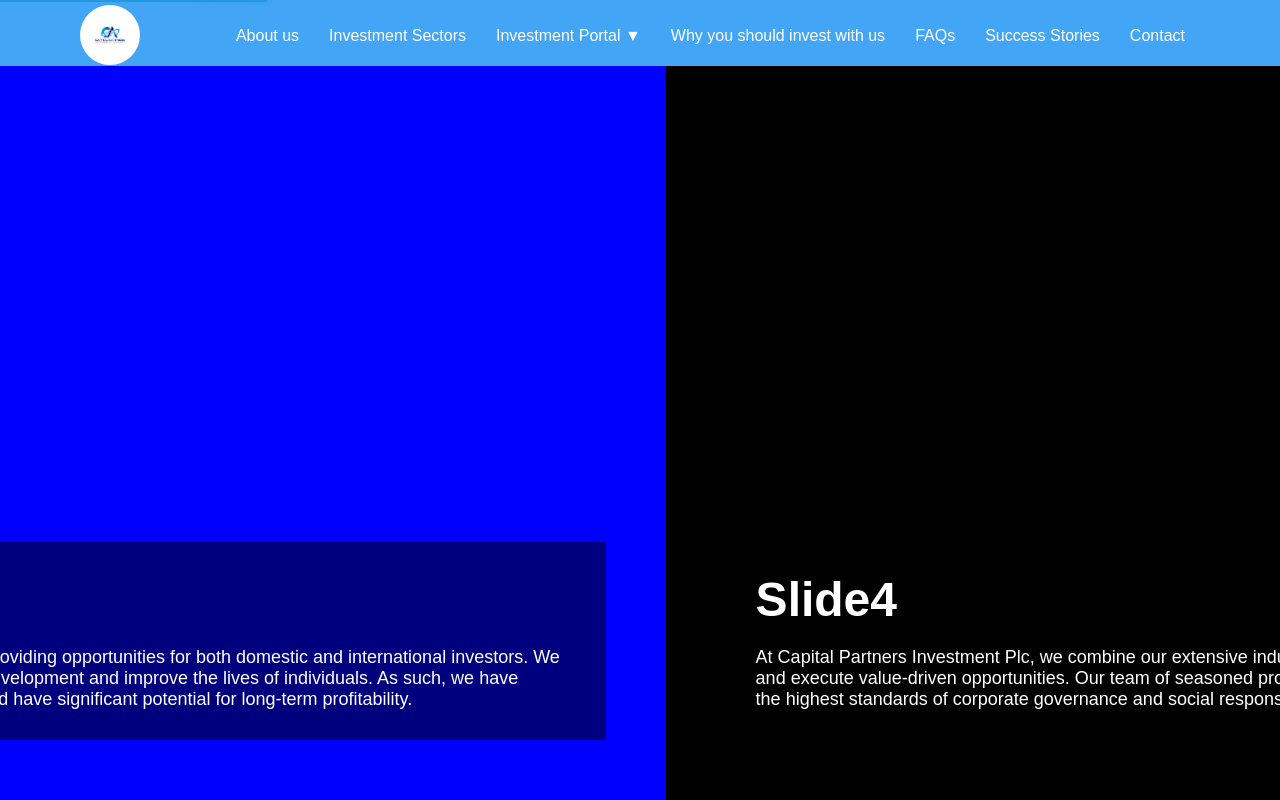
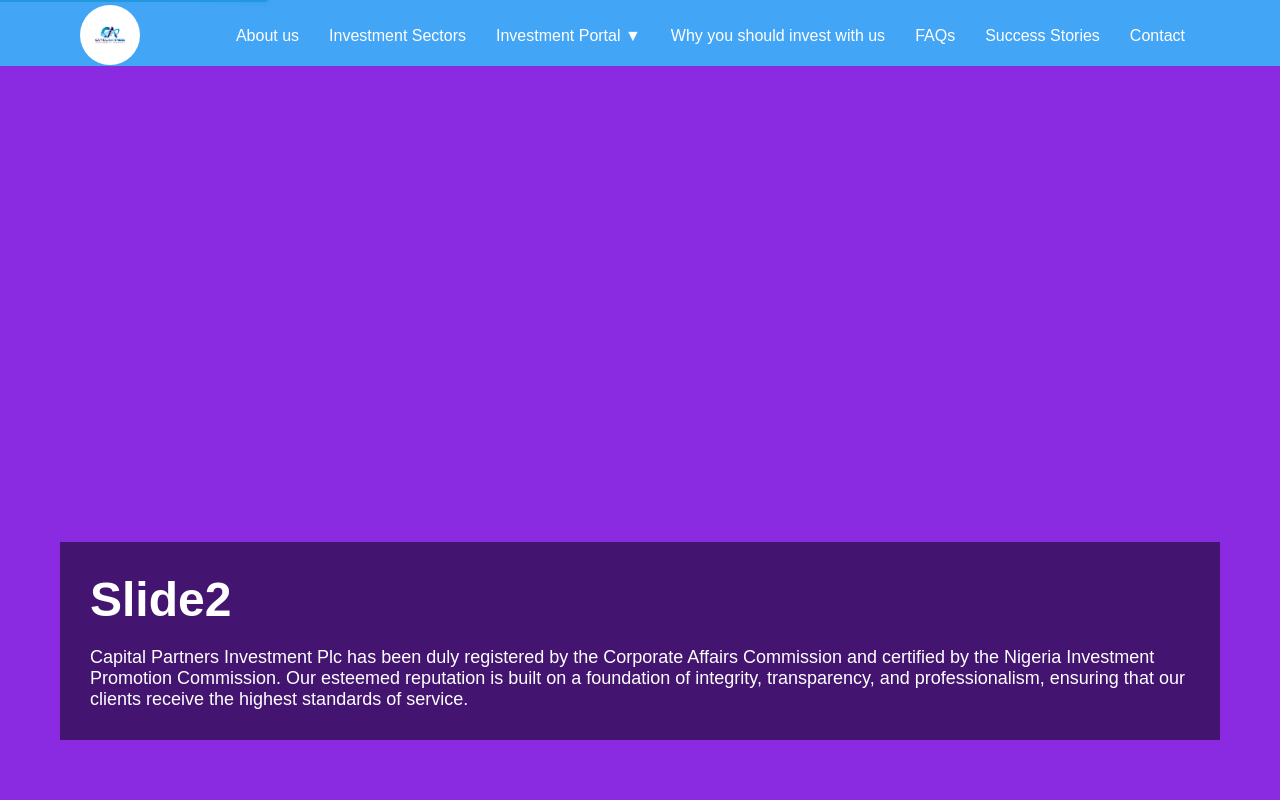
Before and after one commit to Chandrasura25/Capital-Partners, a React (Vite) app: page / in a window 1280 px wide. Built offline with nearby package versions, Linux system fonts and the light colour scheme.

Commit message:
slideshow

```diff
--- a/src/styles/About.module.css
+++ b/src/styles/About.module.css
@@ -9,13 +9,13 @@
     position: absolute;
     top: 0;
     left: 0;
-    width: 500%;
+    width: 600vw;
     height: 100%;
-    animation: animate 10s linear infinite;
+    animation: animate 20s linear infinite;
 }
 .container .slider .slide{
     position: relative;
-    width: 20%;
+    width: 100vw;
     height: 100%;
     float: left;
 }
@@ -98,10 +98,7 @@
     90% {
         left: -400%;
     }
-    97%{
-        left: -500%;
-    }
-    99% {
+    100% {
         left: -500%;
     }
 }
```
